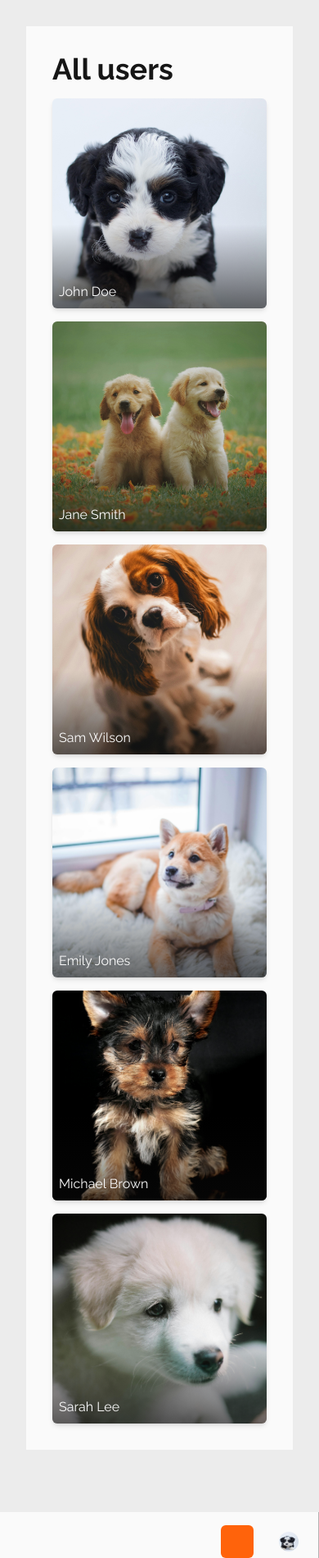
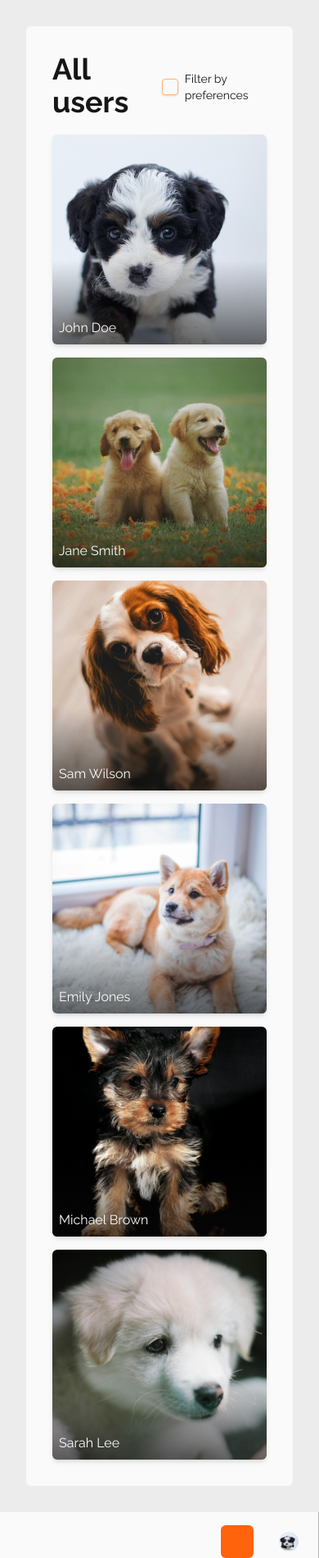
Before and after one commit to Danijel-Korent/open-dating, a Flask app: page /all in a window 390 px wide. Shown: the top 1900 px of the page at 82% size. Run offline with Flask 3, Linux system fonts and the light colour scheme; style sheets or scripts are compiled from the project's sources.

Commit message:
Add nonfunctional filter checkbox to all users page

```diff
--- a/app/dating/templates/all.html
+++ b/app/dating/templates/all.html
@@ -1,5 +1,6 @@
 {% from "includes/macros.html" import profile with context %}
 {% import "dating-macros.html" as macros with context %}
+{% import "components/forms.html" as forms with context %}
 
 {%extends 'basic.html'%}
 
@@ -7,9 +8,13 @@
 
 
 
-<section class="m-8 p-8 rounded-m bg-neutral-50">
-	<h2 class="font-sans font-bold text-4xl mb-4">All users</h2>
+<section class="m-8 p-8 w-fit rounded-md bg-neutral-50">
+	<span class="flex flex-row items-center mb-4">
+	<h2 class="font-sans font-bold text-4xl mr-4 block mb-1">All users</h2>
+	{{forms.checkbox("Filter by preferences", "filter")}}
+	</span>
 	<div class="flex flex-row flex-wrap gap-4 ">
+
 {% for u in users %}
 	{{macros.like(user=u)}}
 {% endfor %}
--- a/app/dating/templates/dating-macros.html
+++ b/app/dating/templates/dating-macros.html
@@ -41,7 +41,7 @@
 
 
 {% macro like(user) %}
-<a class="relative flex flex-col text-neutral-50 z-10 h-64 w-full max-w-96 md:h-[200px] md:w-[150px] rounded-md overflow-clip bg-gradient-to-t from-black/30 to-40% shadow-md" href={{url_for('dating.user', user=user.username)}} >
+<a class="transition-all hover:scale-[1.02] relative flex flex-col text-neutral-50 z-10 h-64 w-full max-w-96 md:h-[200px] md:w-[150px] rounded-md overflow-clip bg-gradient-to-t from-black/30 to-40% shadow-md" href={{url_for('dating.user', user=user.username)}} >
    <div class="absolute h-full z-5 w-full object-cover bg-gradient-to-t from-neutral-950/60 to-40%"></div>
   <img src="{{get_image_path(user.username, user.pictures[0])}}" class="absolute h-full w-full object-cover -z-10 top-0 left-0"/>
     <p class="mt-auto z-10 p-2">
```
Also changed, not shown: assets/css/index.css (+40 -0 lines).
